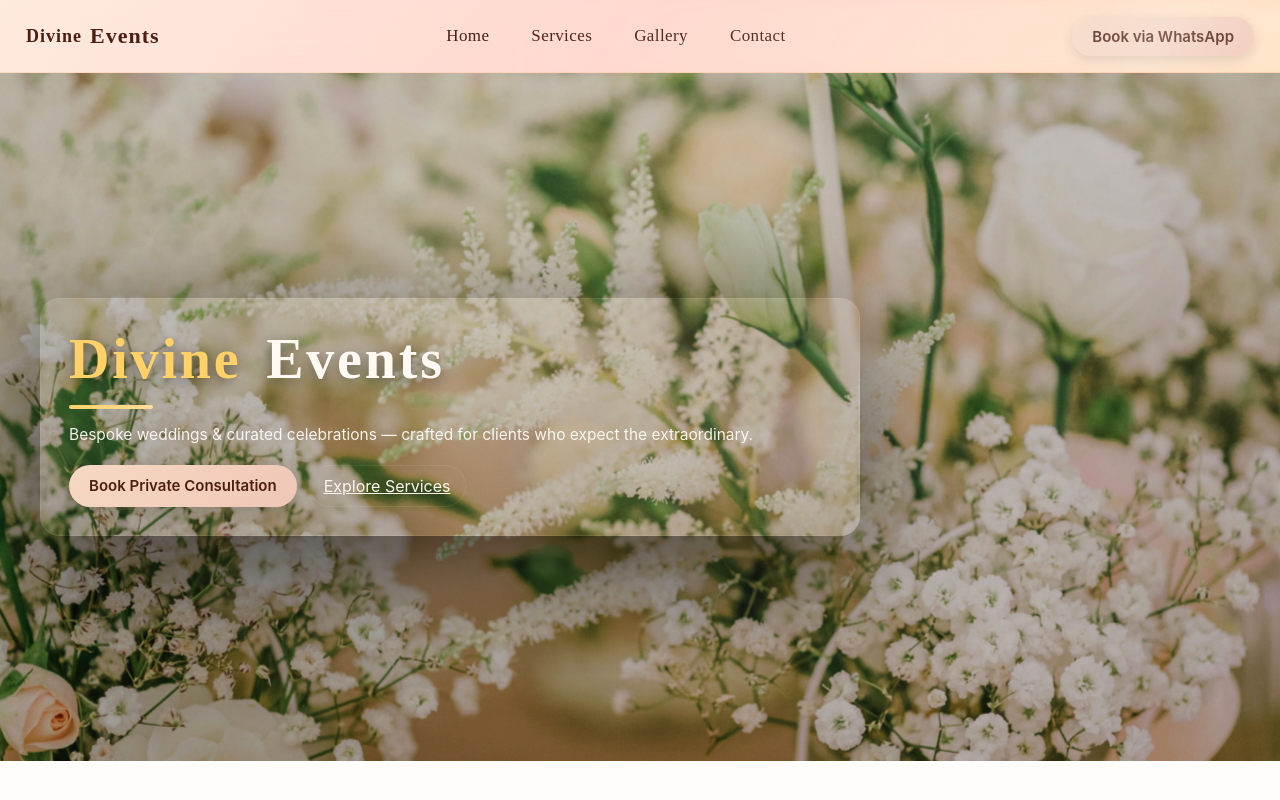
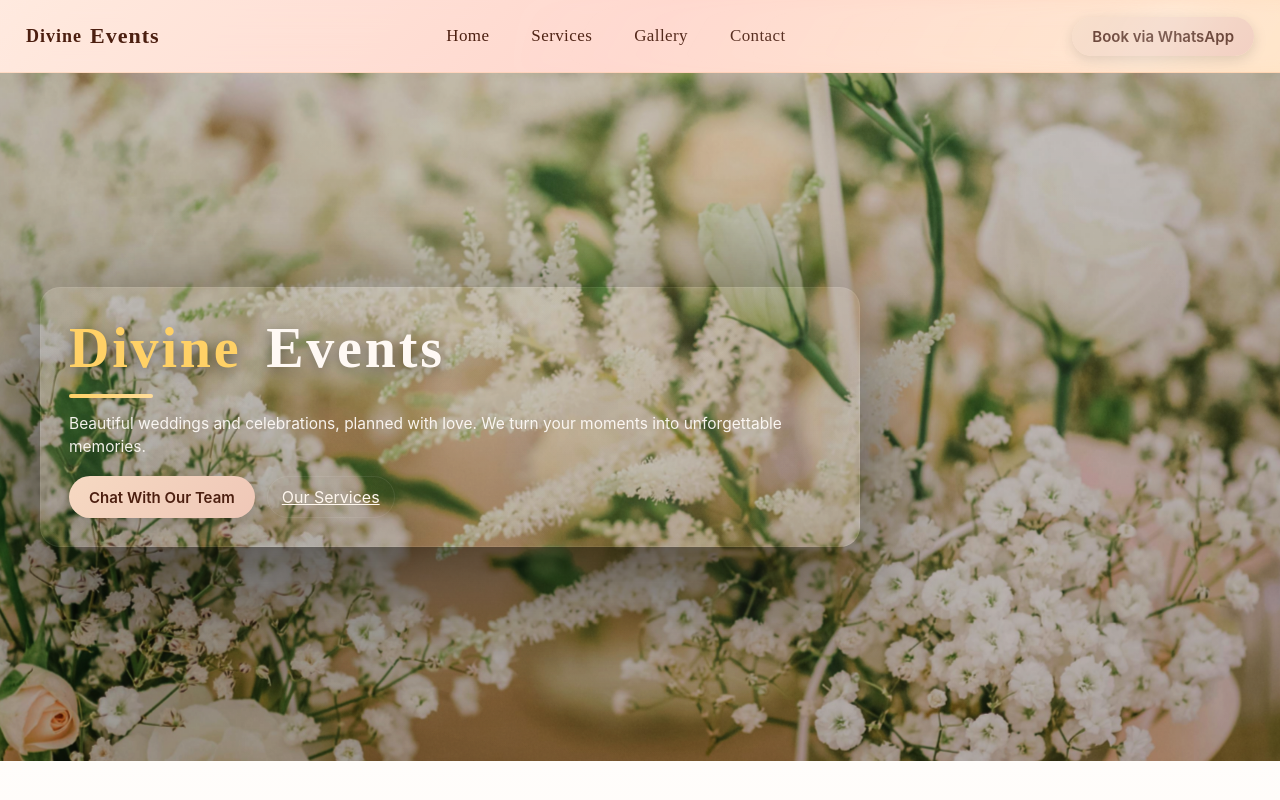
Before and after one commit to HemantSonare/DivineEventsApp, a Next.js app: page / in a window 1280 px wide. Shown: the top 800 px of the page. Built offline with nearby package versions, Linux system fonts and the light colour scheme.

Commit message:
Update Hero.js

```diff
--- a/components/Hero.js
+++ b/components/Hero.js
@@ -21,15 +21,14 @@ export default function Hero(){
 
   const openWhats = () => {
     const phone = WHATSAPP_PHONE.replace('+','');
-    const text = encodeURIComponent('Hello, I would like to enquire about Divine Events - VIP booking.');
+    const text = encodeURIComponent('Hello, I would like to enquire about Divine Events.');
     window.open(`https://wa.me/${phone}?text=${text}`, '_blank');
   };
 
   return (
     <section id="home" className="hero">
       <div className="hero-img-wrap" aria-hidden="true">
-        {/* HERO_IMAGE constant is absolute path or uploaded file path */}
-        <img ref={imgRef} src={HERO_IMAGE} alt="Luxury wedding decor" className="hero-img" />
+        <img ref={imgRef} src={HERO_IMAGE} alt="Premium event decor" className="hero-img" />
         <div className="hero-img-overlay" />
         <div className="hero-gold-film"></div>
         <div className="hero-particles" />
@@ -44,11 +43,16 @@ export default function Hero(){
         >
           <h1 className="brand"><span className="serif">Divine</span> Events</h1>
           <div className="gold-line" />
-          <p className="lead">Bespoke weddings & curated celebrations — crafted for clients who expect the extraordinary.</p>
+
+          {/* ⭐ UPDATED PREMIUM SIMPLE CONTENT ⭐ */}
+          <p className="lead">
+            Beautiful weddings and celebrations, planned with love.
+            We turn your moments into unforgettable memories.
+          </p>
 
           <div className="hero-ctas">
-            <button className="btn-gold" onClick={openWhats}>Book Private Consultation</button>
-            <a href="#services" className="btn-outline">Explore Services</a>
+            <button className="btn-gold" onClick={openWhats}>Chat With Our Team</button>
+            <a href="#services" className="btn-outline">Our Services</a>
           </div>
         </motion.div>
       </div>
```
